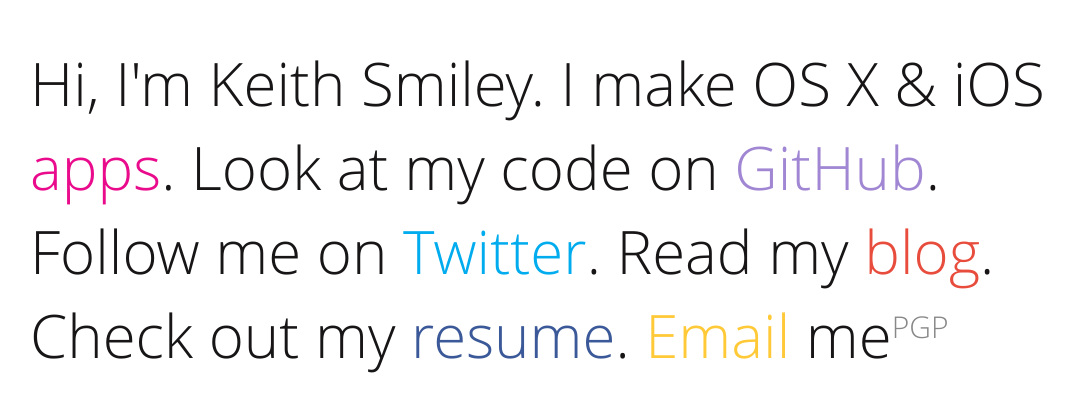
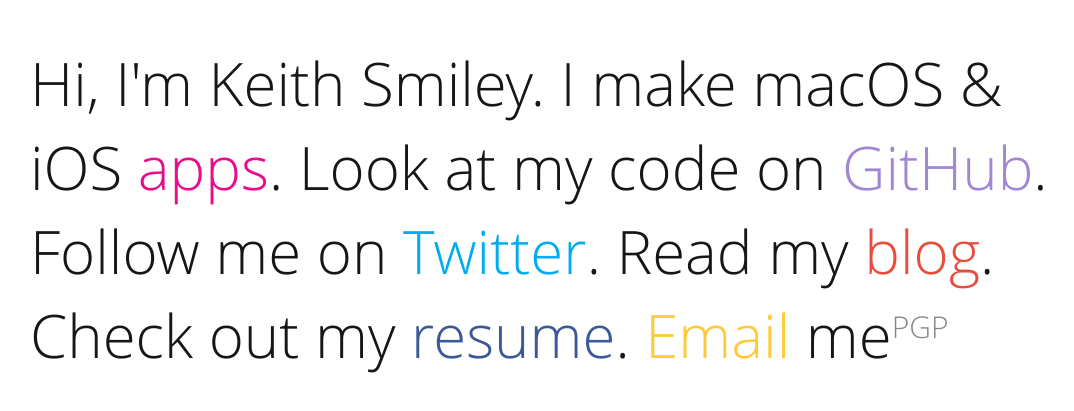
Before and after one commit to keith/keith.so, a plain HTML site: page index.html in a window 1280 px wide. Shown: the part 191-602 px from the top of the page, without its empty margins (98-1172 px from the left). Drawn offline with Linux system fonts and the light colour scheme.

Commit message:
Sun Jun 30 20:15:58 PDT 2019

```diff
--- a/index.html
+++ b/index.html
@@ -3,7 +3,7 @@
     <meta charset="utf-8">
     <meta http-equiv="X-UA-Compatible" content="IE=edge,chrome=1">
     <title>Keith Smiley</title>
-    <meta name="description" content="Keith Smiley is an OS X and iOS developer">
+    <meta name="description" content="Keith Smiley is an macOS and iOS developer">
     <meta name="viewport" content="width=device-width">
 
     <link rel="icon" href="/favicon.png" type="image/x-icon">
@@ -15,7 +15,7 @@
     <div id="container">
       <div id="cell">
         <div id="content">
-          Hi, I'm Keith Smiley. I make OS X &amp;
+          Hi, I'm Keith Smiley. I make macOS &amp;
           iOS <a href="https://www.lyft.com/" id="apps">apps</a>.
           Look at my code on
           <a href="https://github.com/keith" id="github">GitHub</a>.
```
Also changed, not shown: 1 other file.
